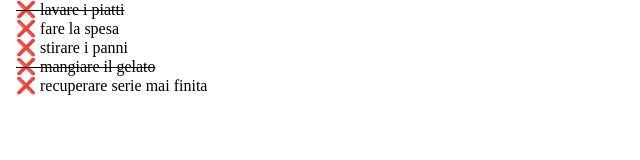
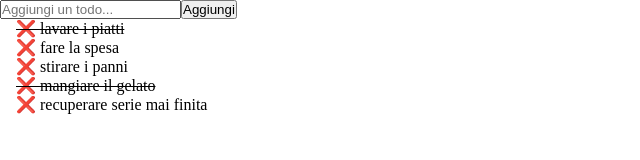
Before and after one commit to DanieleBernassola/vue-todolist, a plain HTML site: page index.html in a window 1280 px wide. Shown: the whole page, without its empty margins (0-640 px from the left). Drawn offline with nearby package versions, Linux system fonts and the light colour scheme.

Commit message:
[UPD] Completed milestone 3

```diff
--- a/index.html
+++ b/index.html
@@ -9,6 +9,15 @@
   <body>
     <!-- APP VUE -->
     <div id="app" v-cloak>
+      <div>
+        <!-- Aggiungo v-model all'input per collegarlo alla variabile newToDo -->
+        <input
+          type="text"
+          v-model="newToDo"
+          placeholder="Aggiungi un todo..."
+        />
+        <button class="btn" @click="addItem()">Aggiungi</button>
+      </div>
       <!-- LISTA DI TODO -->
       <ul class="list">
         <!-- CREO TUTTI I TODO CON UN V-FOR E SE DONE è TRUE AGGIUNGO LA CLASSE DONE -->
--- a/js/main.js
+++ b/js/main.js
@@ -26,6 +26,8 @@ createApp({
           done: false,
         },
       ],
+      // Stringa in cui verrà salvato il valore dell'input
+      newToDo: "",
     };
   },
   methods: {
@@ -33,5 +35,12 @@ createApp({
       // Splice rimuove n elementi dall'array (senza l'1 avrebbe rimosso l'elemento più tutti i successivi)
       this.toDoList.splice(index, 1);
     },
+    addItem() {
+      // Se la stringa non è vuota aggiungo l'input nell'array, lo metto a false e reinizializzo l'input a vuoto
+      if (this.newToDo !== "") {
+        this.toDoList.push({ text: this.newToDo, done: false });
+        this.newToDo = "";
+      }
+    },
   },
 }).mount("#app");
```
